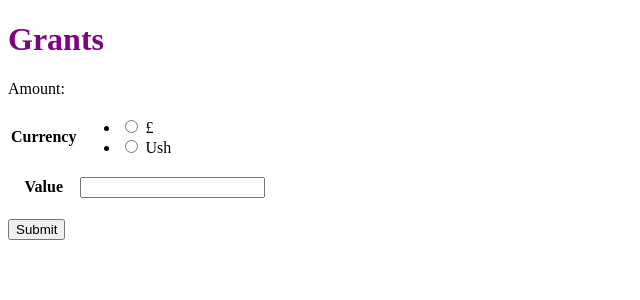
After one commit to keith-lewis100/pont-workbench, a Flask app: page /project/1/grants in a window 1280 px wide. The commit adds this page. Shown: the top 300 px of the page, without its empty margins (0-640 px from the left). Run offline with Flask 2, Linux system fonts and the light colour scheme.

Commit message:
add grant form

```diff
--- a/src/main/main.py
+++ b/src/main/main.py
@@ -5,26 +5,37 @@ import wtforms
 
 app = Flask(__name__)
 
+grants = []
+
+class ProjectForm(wtforms.Form):
+    name = wtforms.StringField(validators=[wtforms.validators.InputRequired()])
+
 class MoneyForm(wtforms.Form):
-    currency = wtforms.RadioField(choices=[('sterling', u'£'), ('ugx', u'USh')])
+    currency = wtforms.RadioField(choices=[('sterling', u'£'), ('ugx', u'Ush')])
     value = wtforms.DecimalField()
+
+class GrantForm(wtforms.Form):
+    amount = wtforms.FormField(MoneyForm)
 
 @app.route('/')
 def home():
     project_url = '123456'
     return redirect(url_for('view_project', id=project_url))
 
-@app.route('/project/<id>', methods=['GET', 'POST'])
+@app.route('/project/<id>/', methods=['GET'])
 def view_project(id):
-    logging.info("view_project id=" + id)
+    app.logger.debug('view_project id=' + id)
     project = { 'name' : 'OVC-001', 'state': 'ACTIVE' }
-    amount = { 'currency': 'ugx' }
-    form = MoneyForm(request.form, obj=amount)
-    if request.method == 'POST' and form.validate():
-        logging.debug('amount=' + str(amount))
-        return redirect('/success')
-    return render_template('project.html', entity=project, form=form)
+    return render_template('project.html', entity=project)
 
-@app.route('/success')
-def new_grant():
-    return "Done"
+@app.route('/project/<id>/grants', methods=['GET', 'POST'])
+def view_grant_list(id):
+    app.logger.debug('view_project id=' + id)
+    grant = { 'amount': { 'currency': 'ugx' , 'value': 0 }}
+    add_form = GrantForm(request.form, obj=grant)
+    if request.method == 'POST' and add_form.validate():
+#        add_form.populate_obj(grant)
+        app.logger.debug('grant=' + str(grant))
+        grants.append(grant)
+        return redirect(url_for('view_grant_list', id=id))
+    return render_template('grants.html', entities=grants, add=add_form)
--- /dev/null
+++ b/src/main/templates/grants.html
@@ -0,0 +1,28 @@
+<!DOCTYPE html>
+<html>
+  <head>
+    <title>Grants</title>
+    <link rel="stylesheet" type="text/css" href="/static/main.css">
+  </head>
+  <body>
+    <div id="container">
+      <div class="pagetitle">
+        <h1>Grants</h1>
+      </div>
+      <div>
+        <form method="post">
+          {{ add.amount.label }}: {{ add.amount }}
+          <span class="error">
+          {% for error in add.amount.errors %}{{ error }} {% endfor %}
+          </span><br/>
+          <input type="submit" value="Submit">
+        </form>
+      </div>
+      <div>
+{% for entity in entities %}
+{{entity}}<br/>
+{% endfor %}
+      </div>
+    </div>
+  </body>
+</html>
```
Also changed, not shown: src/main/templates/project.html (+2 -13 lines).
